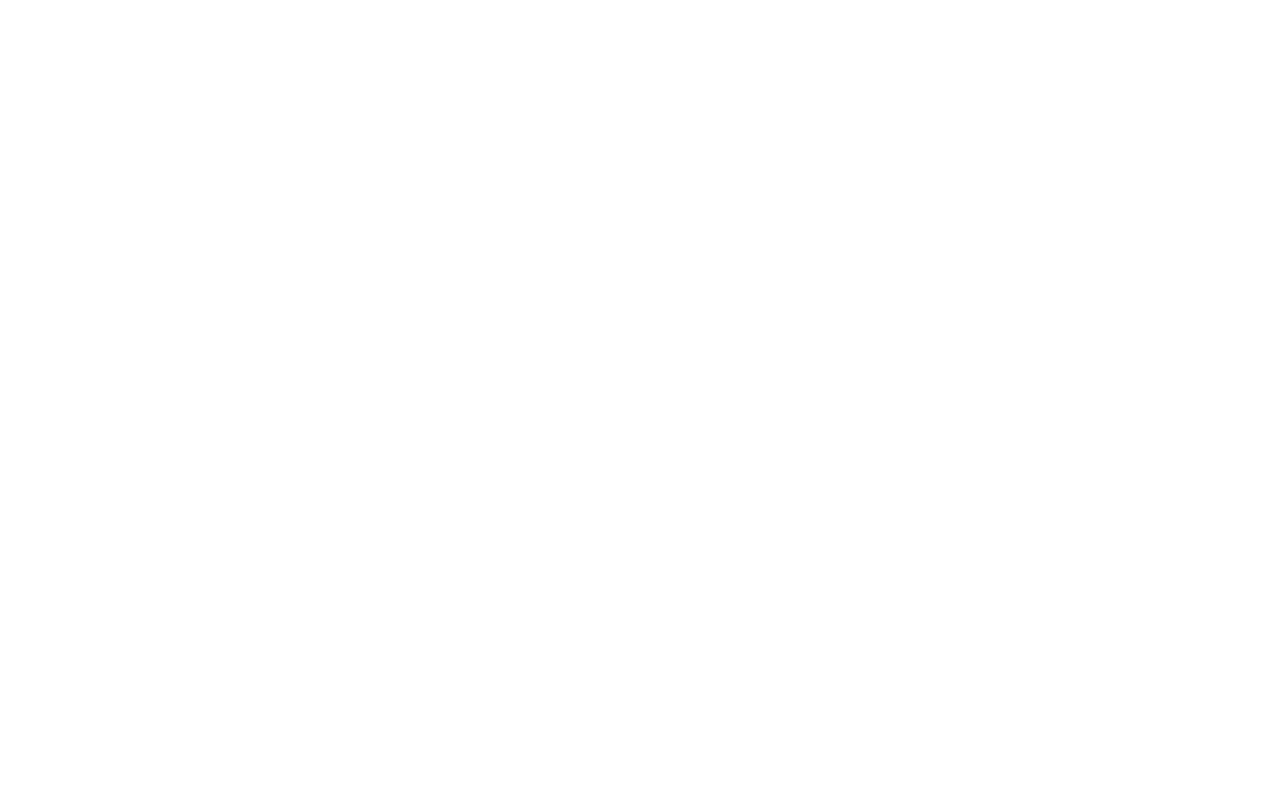
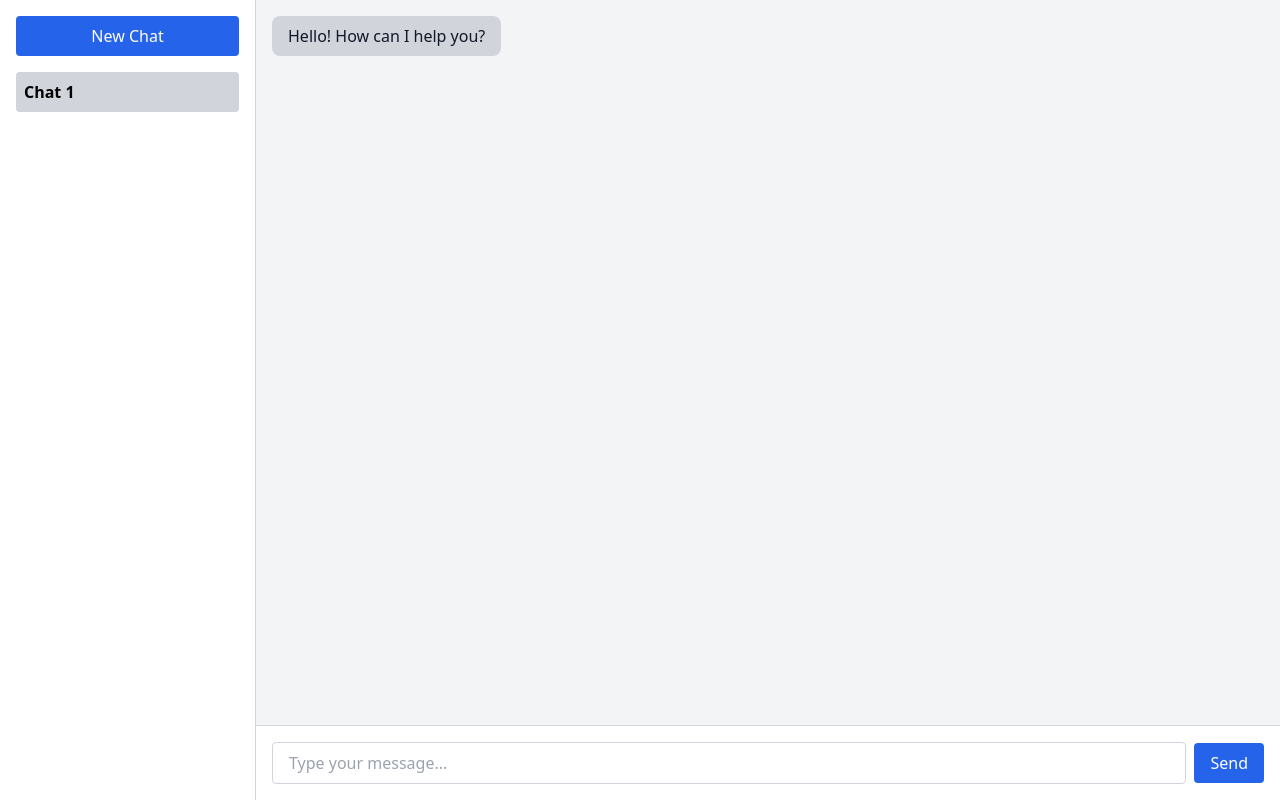
Before and after one commit to ibnu-sodik/nuxt-gemini-chat, a Nuxt app: page /chat in a window 1280 px wide. Before the commit this address had no page. Built offline with nearby package versions, Linux system fonts and the light colour scheme.

Commit message:
`buil dinteractive layout`

```diff
--- /dev/null
+++ b/pages/chat/index.vue
@@ -0,0 +1,126 @@
+<template>
+  <div class="flex h-screen bg-gray-100">
+    <!-- Sidebar -->
+    <aside class="w-64 bg-white border-r border-gray-300 p-4 flex flex-col">
+      <button
+        class="mb-4 bg-blue-600 text-white py-2 px-4 rounded hover:bg-blue-700 transition"
+        @click="newChat"
+      >
+        New Chat
+      </button>
+      <div class="flex-1 overflow-y-auto">
+        <ul>
+          <li
+            v-for="(session, index) in chatSessions"
+            :key="index"
+            class="p-2 cursor-pointer hover:bg-gray-200 rounded"
+            :class="{
+              'bg-gray-300 font-semibold': index === activeSessionIndex,
+            }"
+            @click="selectSession(index)"
+          >
+            {{ session.title || "Untitled Chat" }}
+          </li>
+        </ul>
+      </div>
+    </aside>
+
+    <!-- Chat Area -->
+    <main class="flex-1 flex flex-col">
+      <div class="flex-1 p-4 overflow-y-auto space-y-4">
+        <div
+          v-for="(message, index) in activeSessionMessages"
+          :key="index"
+          :class="message.isUser ? 'text-right' : 'text-left'"
+        >
+          <div
+            :class="[
+              'inline-block px-4 py-2 rounded-lg max-w-xs',
+              message.isUser
+                ? 'bg-blue-600 text-white'
+                : 'bg-gray-300 text-gray-900',
+            ]"
+          >
+            {{ message.text }}
+          </div>
+        </div>
+      </div>
+
+      <form
+        @submit.prevent="sendMessage"
+        class="p-4 border-t border-gray-300 flex items-center space-x-2 bg-white"
+      >
+        <input
+          v-model="newMessage"
+          type="text"
+          placeholder="Type your message..."
+          class="flex-1 border border-gray-300 rounded px-4 py-2 focus:outline-none focus:ring-2 focus:ring-blue-500"
+        />
+        <button
+          type="submit"
+          class="bg-blue-600 text-white px-4 py-2 rounded hover:bg-blue-700 transition"
+        >
+          Send
+        </button>
+      </form>
+    </main>
+  </div>
+</template>
+
+<script setup lang="ts">
+import { ref, computed } from "vue";
+
+interface Message {
+  text: string;
+  isUser: boolean;
+}
+
+interface ChatSession {
+  title: string;
+  messages: Message[];
+}
+
+const chatSessions = ref<ChatSession[]>([
+  {
+    title: "Chat 1",
+    messages: [{ text: "Hello! How can I help you?", isUser: false }],
+  },
+]);
+
+const activeSessionIndex = ref(0);
+const newMessage = ref("");
+
+const activeSessionMessages = computed(() => {
+  return chatSessions.value[activeSessionIndex.value]?.messages || [];
+});
+
+function newChat() {
+  chatSessions.value.push({
+    title: `Chat ${chatSessions.value.length + 1}`,
+    messages: [],
+  });
+  activeSessionIndex.value = chatSessions.value.length - 1;
+  newMessage.value = "";
+}
+
+function selectSession(index: number) {
+  activeSessionIndex.value = index;
+  newMessage.value = "";
+}
+
+function sendMessage() {
+  if (!newMessage.value.trim()) return;
+  chatSessions.value[activeSessionIndex.value].messages.push({
+    text: newMessage.value,
+    isUser: true,
+  });
+  // Simulate AI response
+  setTimeout(() => {
+    chatSessions.value[activeSessionIndex.value].messages.push({
+      text: "This is a simulated AI response.",
+      isUser: false,
+    });
+  }, 1000);
+  newMessage.value = "";
+}
+</script>
```
Also changed, not shown: 1 other file (tests, documents, lock files or other folders).
